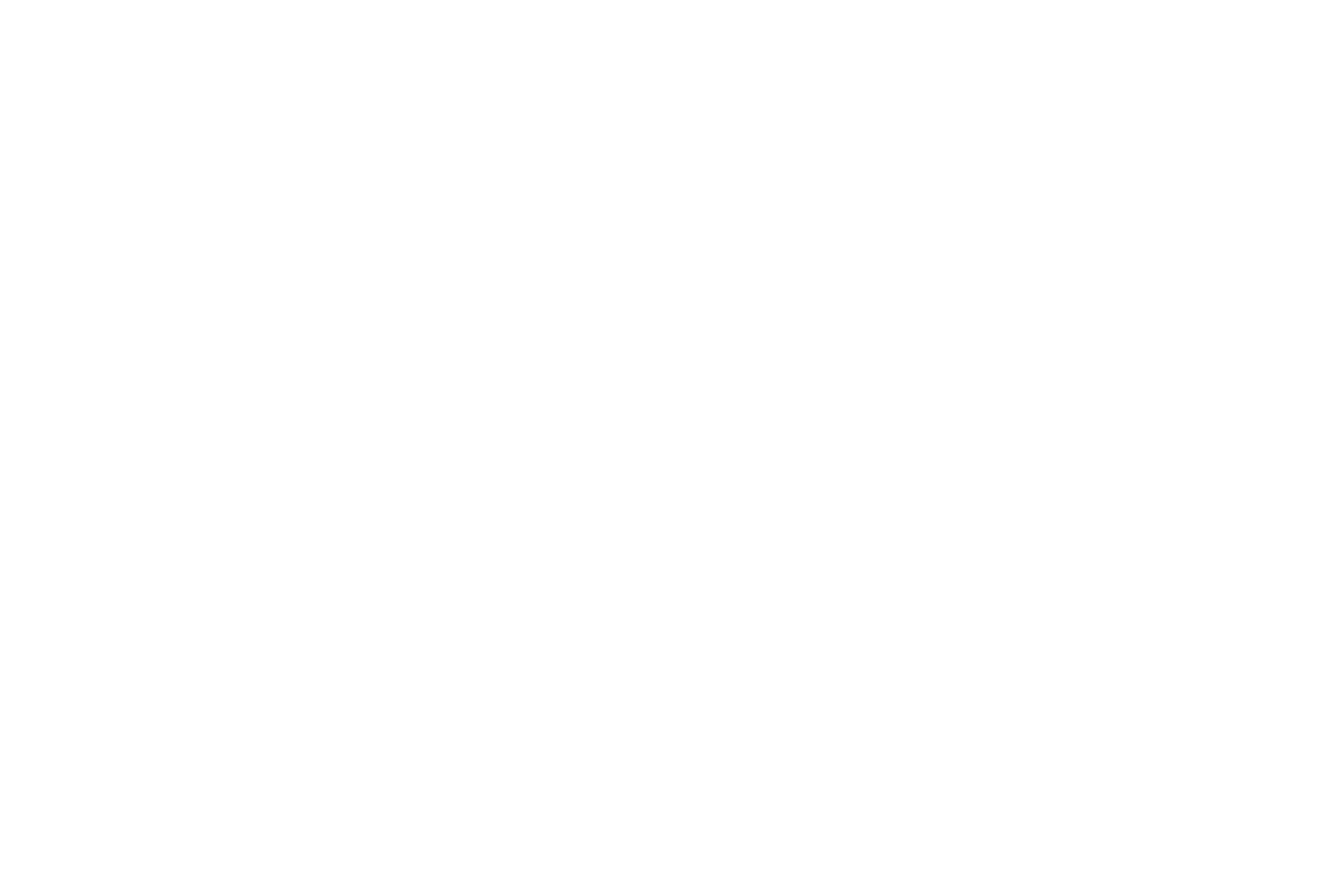
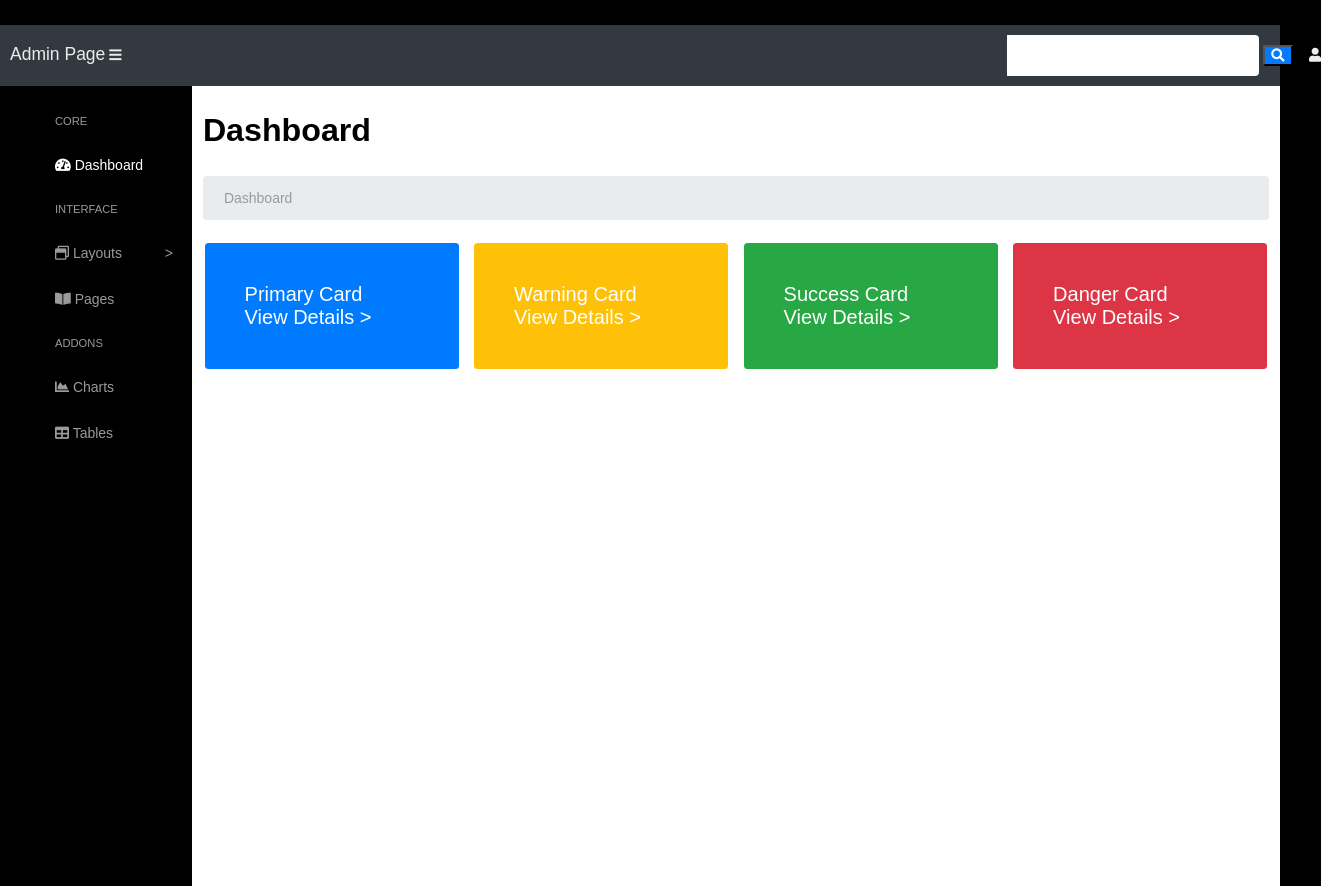
Before and after one commit to plecs-github/project-css3-002-admin-template, a plain HTML site: page index.html in a window 1280 px wide. Shown: the whole page, 1321 px wide, since content can reach past the window. Before the commit the page ends 800 px from the top, so only its background shows below. Drawn offline with Linux system fonts and the light colour scheme.

Commit message:
new files

```diff
--- /dev/null
+++ b/css/main.css
@@ -0,0 +1,151 @@
+/* html */
+html {
+    background-color: rgb(0,0,0);
+    font-size: 14px;
+}
+body {
+    margin: 0px;
+    font-family: Arial, Helvetica, sans-serif;
+}
+* {
+    box-sizing: border-box;
+}
+/* header */
+.header--dark {
+background-color: rgb(51,57,64);
+color: rgb(236,236,236);
+margin-top:25px;
+padding: 10px;
+}
+.header__title {
+    display: inline;
+    font-size: 1.25rem;
+}
+.header__search {
+    display: inline;
+}
+h3 {
+    font-weight: 20;
+}
+.search__input {
+
+    border-bottom-right-radius: 4px;
+    border-top-right-radius: 4px;
+    padding: .375rem .75rem;
+    font-size: 1.2rem;
+    position: relative;
+    left: 70%;
+    border: solid 5px transparent;
+    transition: border .15s;
+}
+.search__input:focus {
+    border: solid 5px rgb(128,189,255);
+}
+.search__btn {
+    background-color: rgb(0,123,255);
+    color: rgb(255,255,255);
+    position: relative;
+    left: 70%;
+    }
+.fa-user {
+    position: relative;
+    left:71%;
+}
+/* main */
+div.card__top {
+    border-top-left-radius: .25rem;
+    border-top-right-radius: .25rem;
+    }
+.card__bottom {
+    border-bottom-left-radius: .25rem;
+    border-bottom-right-radius: .25rem;
+    vertical-align: bottom;
+}
+.main__card--blue {
+    background-color: rgb(0,123,255);
+    margin: 1%;
+}
+.main__card--yellow {
+    background-color: rgb(255,193,7);
+    margin: 1%;
+}
+.main__card--green {
+    background-color: rgb(40,167,69);
+    margin: 1%;
+}
+.main__card--red {
+    background-color: rgb(220,53,69);
+    margin: 1%;
+    }
+main {
+    display: flex;
+    flex-wrap: nowrap;
+    }
+aside {
+    flex: 15%;
+    height: 100vh;
+}
+section {
+    background-color:rgb(255,255,255);
+    flex: 85%;
+    height: 100vh;
+}
+h1 {
+   font-size: 2.3rem;
+   padding-left: 1%;
+}
+.main__breadcrumb {
+    padding: 1%;
+    width: 98%;
+    border-radius: 3px;
+    color: rgb(155, 153, 153);
+    align-items:center;
+    background-color: rgb(233,236,239);
+    border-radius: .25rem;
+    padding: 1rem 1.5rem;
+    margin-left: 1%;
+}
+ul {
+    list-style-type:none;
+}
+li {
+    padding: 15px;
+    color: rgb(155, 153, 153);
+}
+li:first-child, li:nth-child(3), li:nth-child(6) {
+    text-transform: uppercase;
+    font-size: .8rem;
+}
+li:nth-child(2) {
+    color: rgb(255,255,255)
+}
+.main__nav--span {
+    position: relative;;
+    left:32%;
+}
+.flex-container {
+    display: flex;
+    flex-wrap:nowrap;
+}
+.main__breadcrumb {grid-area: breadcrumb}
+.main__card--blue {grid-area: card1}
+.main__card--yellow {grid-area: card2}
+.main__card--green {grid-area: card3}
+.main__card--red {grid-area: card4}
+
+.grid-container {
+display: grid;
+grid-template-areas:
+'breadcrumb breadcrumb breadcrumb breadcrumb'
+'card1 card2 card3 card4';
+grid-gap: 10px;
+background-color:rgb 255,255,255;
+padding: 10px;
+}
+.grid-container > div {
+    text-align: left;
+    font-size: 20px;
+    color: white;
+    padding: 40px;
+    border-radius: .25rem;
+}
--- a/index.html
+++ b/index.html
@@ -1,11 +1,69 @@
 <!DOCTYPE html>
 <html lang="en">
+
 <head>
     <meta charset="UTF-8">
     <meta name="viewport" content="width=device-width, initial-scale=1.0">
-    <title>Document</title>
+    <title>Admin page</title>
+    <link rel="stylesheet" href="http://use.fontawesome.com/releases/v5.8.1/css/all.css">
+    <link rel="stylesheet" href="css/main.css">
 </head>
+
 <body>
 
+    <header class="header--dark">
+        <h3 class="header__title">Admin Page</h3>
+        <div class="header__search">
+            <i class="fas fa-bars"></i>
+            <input type="text" class="search__input">
+            <button class="search__btn"><i class="fas fa-search"></i></button>
+            <i class="fas fa-user"></i>
+        </div>
+
+        </div>
+    </header>
+
+    <main>
+        <aside>
+            <nav class="main__nav">
+                <ul class="nav__ul">
+                    <li>Core</li>
+                    <li><i class="fa fa-tachometer-alt"></i> Dashboard</li>
+                    <li>Interface</li>
+                    <li><i class="far fa-window-restore"></i> Layouts <span class="main__nav--span">></span> </li>
+                    <li><i class="fas fa-book-open"></i> Pages</li>
+                    <li>Addons</li>
+                    <li><i class="fas fa-chart-area"></i> Charts</li>
+                    <li><i class="fa fa-table"></i> Tables</li>
+                </ul>
+            </nav>
+        </aside>
+        <section class="content">
+            <h1>Dashboard</h1>
+            <div class="main__breadcrumb">Dashboard</div>
+            <div class="main__cards flex-container grid-container" ;>
+                <div class="main__cards main__card--blue">
+                    <div class="card__top">Primary Card</div>
+                    <div class="card__bottom">View Details ></div>
+                </div>
+                <div class="main__cards main__card--yellow">
+                    <div class="card__top">Warning Card</div>
+                    <div class="card__bottom">View Details ></div>
+                </div>
+                <div class="main__cards main__card--green">
+                    <div class="card__top">Success Card</div>
+                    <div class="card__bottom">View Details ></div>
+                </div>
+                <div class="main__cards main__card--red">
+                    <div class="card__top">Danger Card</div>
+                    <div class="card__bottom">View Details ></div>
+                </div>
+            </div>
+        </section>
+    </main>
+
+
+
 </body>
+
 </html>
```
